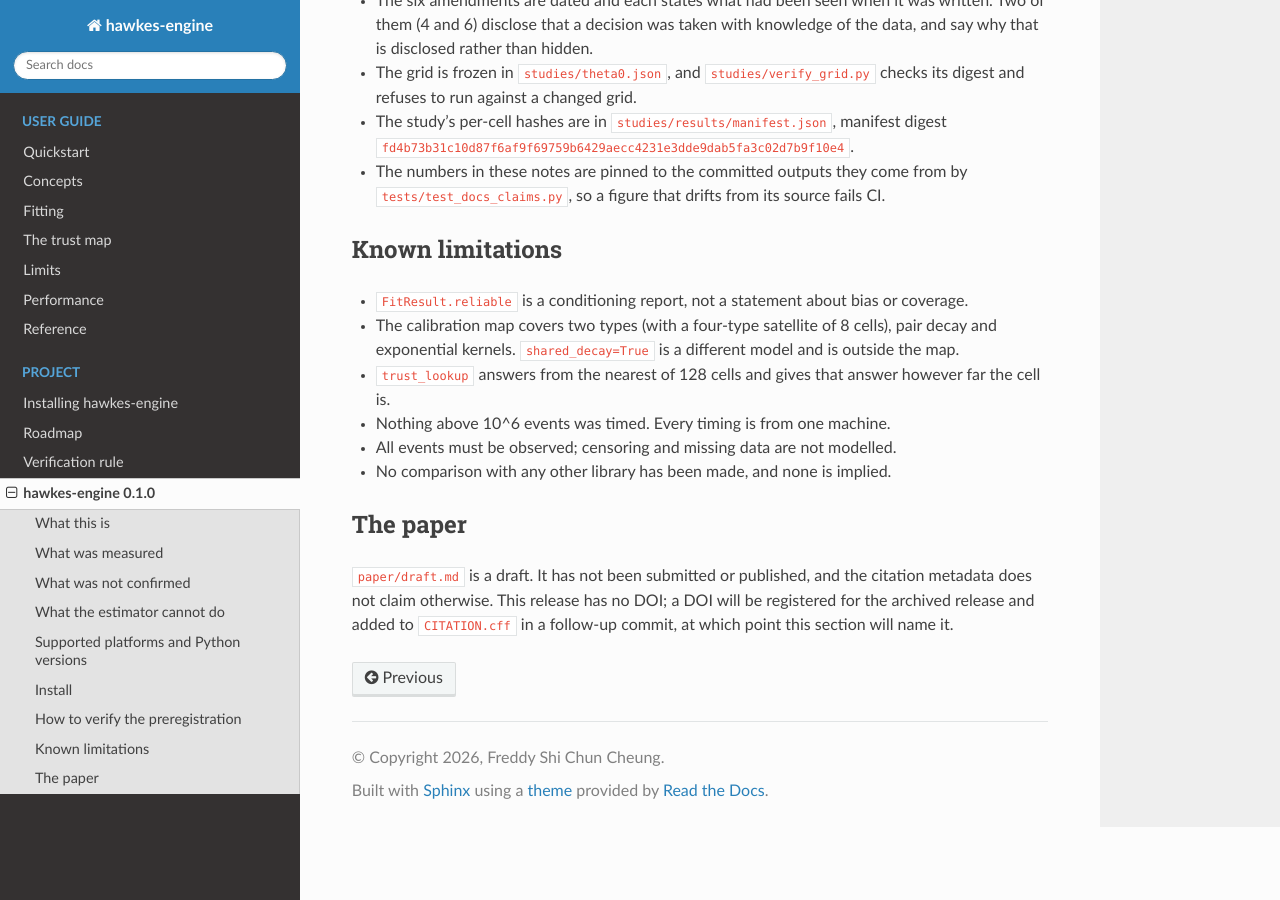
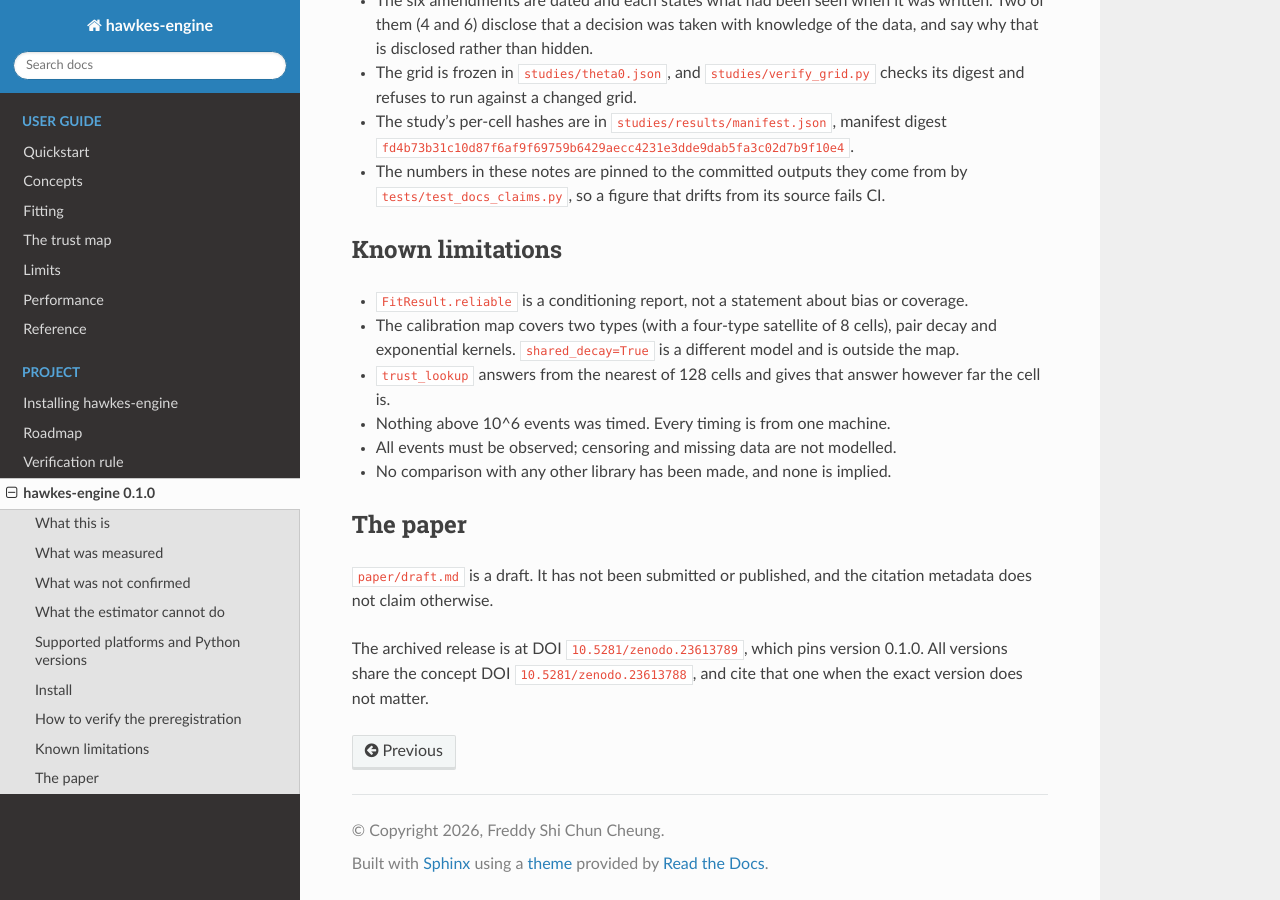
Before and after one commit to freddysccheung-067/hawkes-engine, a Sphinx documentation site: the page built from docs/release_notes_0.1.0.md, in a window 1280 px wide and 900 px high, scrolled down 2747 px. Built offline with Sphinx 7.4.7 and the Read the Docs theme 3.1.0, drawn with Linux system fonts in a browser that asks for light colours.

Commit message:
Update release notes with DOI details
Added DOI information for archived release and versioning.

```diff
--- a/docs/release_notes_0.1.0.md
+++ b/docs/release_notes_0.1.0.md
@@ -144,6 +144,9 @@ can check that it was.
 ## The paper
 
 `paper/draft.md` is a draft. It has not been submitted or published, and the
-citation metadata does not claim otherwise. This release has no DOI; a DOI will be
-registered for the archived release and added to `CITATION.cff` in a follow-up
-commit, at which point this section will name it.
+citation metadata does not claim otherwise.
+
+The archived release is at DOI [`10.5281/zenodo.23613789`](https://doi.org/10.5281/zenodo.23613789),
+which pins version 0.1.0. All versions share the concept DOI
+[`10.5281/zenodo.23613788`](https://doi.org/10.5281/zenodo.23613788), and cite that
+one when the exact version does not matter.
```
